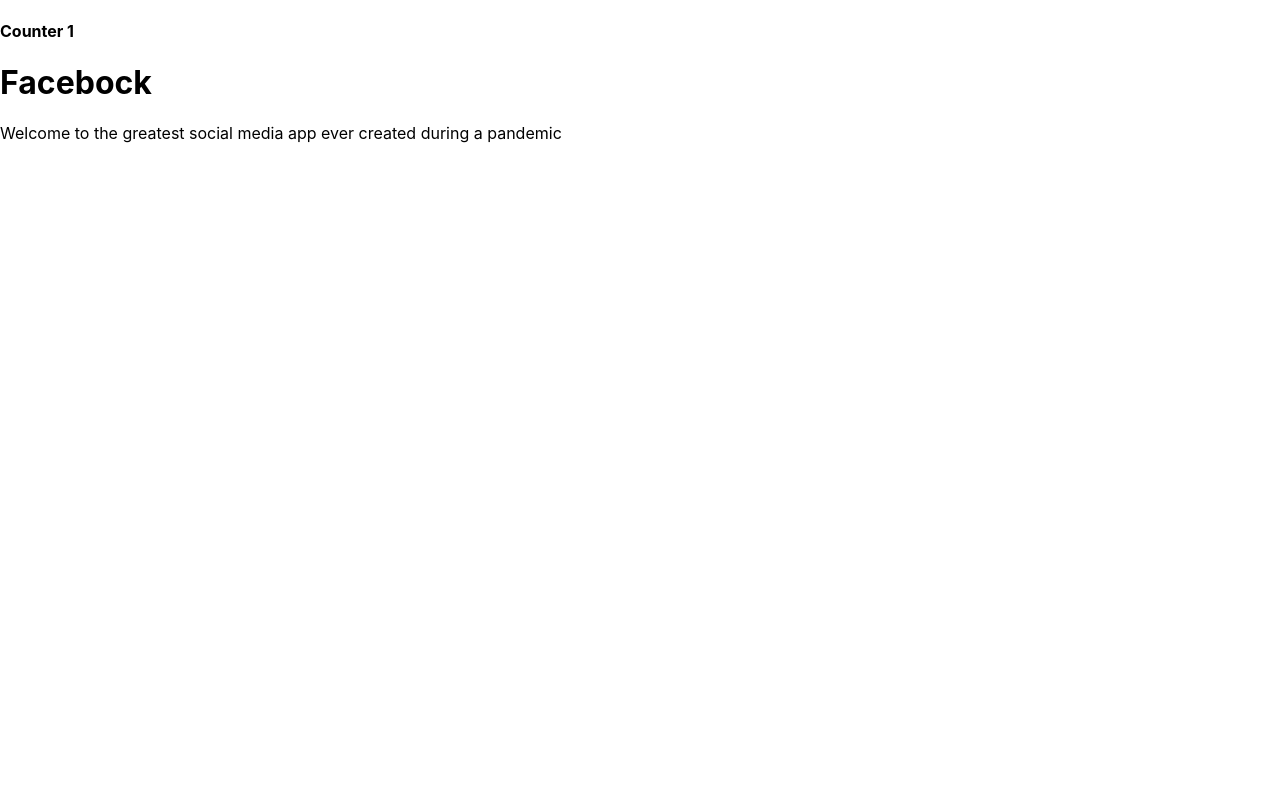
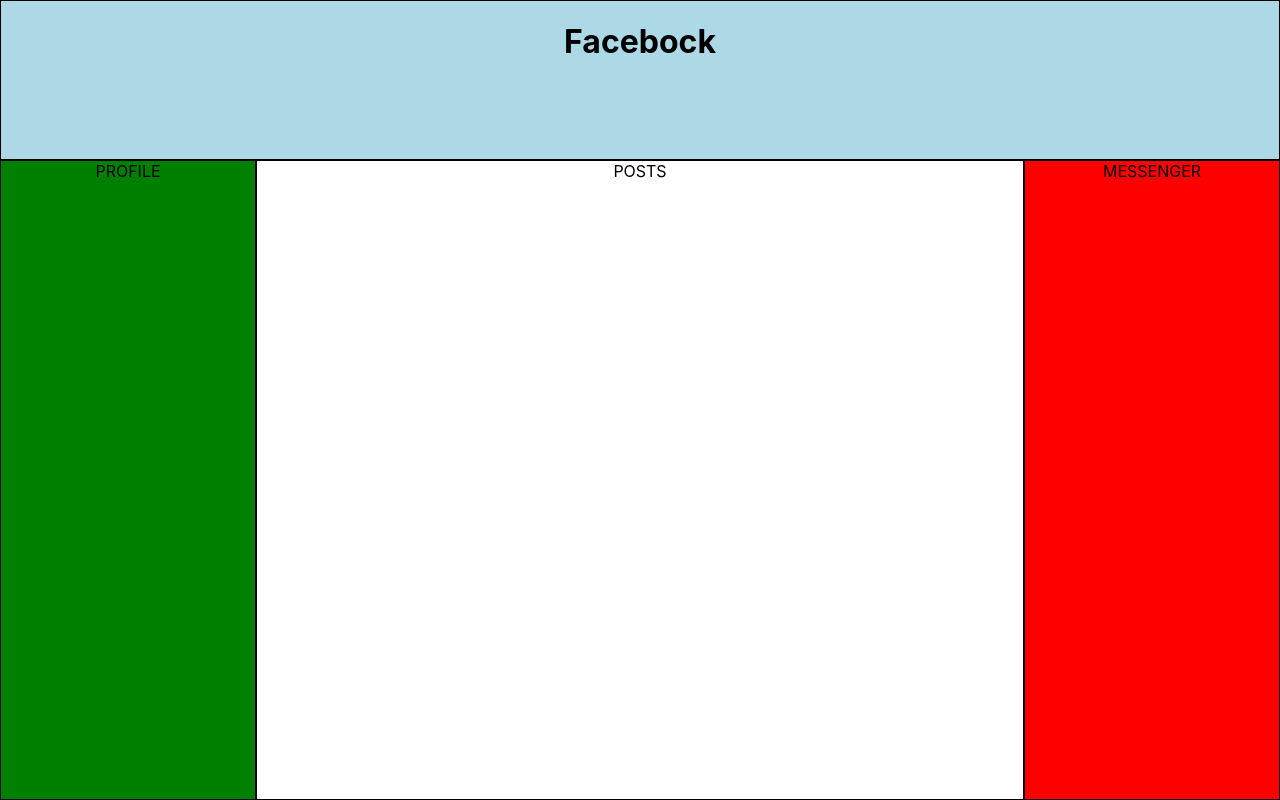
Before and after one commit to Victorsloop/Facebock-Frontend, a React (Create React App) app: page / in a window 1280 px wide. Built offline with nearby package versions, Linux system fonts and the light colour scheme.

Commit message:
starter grid

```diff
--- a/src/App.css
+++ b/src/App.css
@@ -1,38 +1,39 @@
-.App {
-  text-align: center;
-}
+.parent {
+  display: grid;
+  grid-template-columns: repeat(10, 1fr);
+  grid-template-rows: repeat(10, 1fr);
+  grid-column-gap: 0px;
+  grid-row-gap: 0px;
 
-.App-logo {
-  height: 40vmin;
-  pointer-events: none;
-}
+  background-color: lightblue;
+  height: 100vh;
+  width: 100%;
+  }
 
-@media (prefers-reduced-motion: no-preference) {
-  .App-logo {
-    animation: App-logo-spin infinite 20s linear;
-  }
-}
+  .header-container {
+    grid-area: 1 / 1 / 3 / 11;
+    text-align: center;
+    border: 1px solid black;
+   }
 
-.App-header {
-  background-color: #282c34;
-  min-height: 100vh;
-  display: flex;
-  flex-direction: column;
-  align-items: center;
-  justify-content: center;
-  font-size: calc(10px + 2vmin);
-  color: white;
-}
+  .profile-container {
+    grid-area: 3 / 1 / 11 / 3;
+    text-align: center;
+    border: 1px solid black;
+    background-color: green;
+   }
 
-.App-link {
-  color: #61dafb;
-}
+  .post-container {
+    grid-area: 3 / 3 / 11 / 9;
+    text-align: center;
+    border: 1px solid black;
+    background-color: white;
 
-@keyframes App-logo-spin {
-  from {
-    transform: rotate(0deg);
-  }
-  to {
-    transform: rotate(360deg);
-  }
-}
+   }
+
+  .messenger-container {
+    grid-area: 3 / 9 / 11 / 11;
+    text-align: center;
+    border: 1px solid black;
+    background-color: red;
+   }
--- a/src/App.js
+++ b/src/App.js
@@ -6,6 +6,7 @@
 import {Route} from 'react-router-dom'
 import Signup from './Components/Signup';
 import Counter from './Components/Counter'
+
 class App extends React.Component{
   state = {
     user: {}
@@ -13,13 +14,33 @@
 
   render(){
     return(
-      <>
-      < Counter/>
-      < Header/>
-      < Welcome/>
-      < Route path="/welcome" render={() => <Welcome/>}/>
-      < Route path="/signup" render={() => <Signup/>}/>
-      </>
+      <div className={"parent"}>
+
+        <div className="header-container">
+        < Header/>
+        {/* < Welcome/> */}
+        < Route path="/welcome" render={() => <Welcome/>}/>
+
+        </div>
+
+        <div className="profile-container">
+        PROFILE
+        </div>
+
+        <div  className="post-container">
+        POSTS
+        < Route path="/signup" render={() => <Signup/>}/>
+        </div>
+
+        <div  className="messenger-container">
+          MESSENGER
+
+        </div>
+
+      {/* < Counter/> */}
+
+
+      </div>
 
     )
   }
```
Also changed, not shown: src/Components/Stylesheet.js (added), 1 other file (tests, documents, lock files or other folders).
